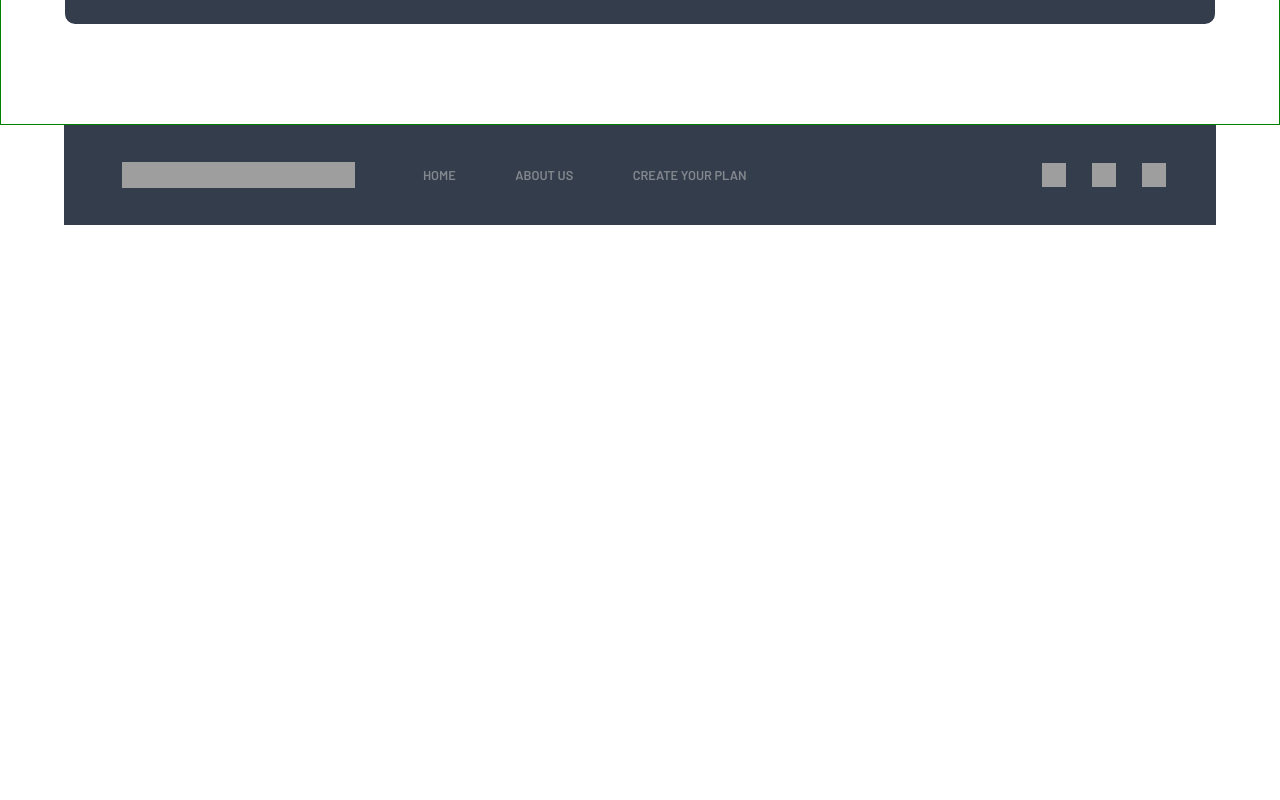
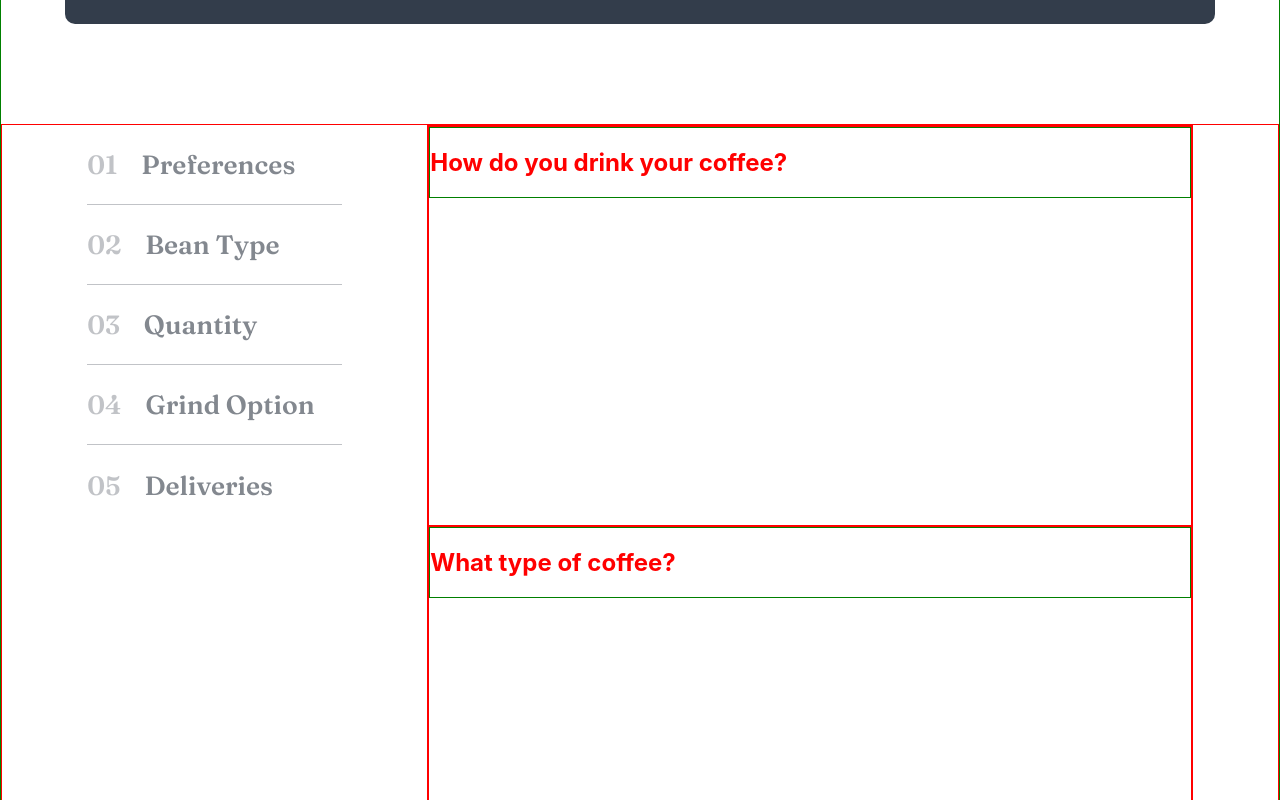
Before and after one commit to Uvacoder/abc-coffee-co, a Next.js app: page /subscribe in a window 1280 px wide. Shown: the part 1320-2120 px from the top of the page. Before the commit the page ends 1633 px from the top, so only its background shows below. Built offline with nearby package versions, Linux system fonts and the light colour scheme; grey boxes are pictures that could not be loaded.

Commit message:
work on the Subscribe/Selection component

```diff
--- /dev/null
+++ b/components/Subscribe/Selection.js
@@ -0,0 +1,41 @@
+import styles from '../../styles/Subscribe/Selection.module.scss'
+
+export default function Selection() {
+
+    return (
+        <div className={styles.container}>
+           <div className={styles.selectionBox}>
+                <div className={styles.selectionName}><span className={styles.numberSpan}>01</span>Preferences</div>
+                <div className={styles.selectionName}><span className={styles.numberSpan}>02</span>Bean Type</div>
+                <div className={styles.selectionName}><span className={styles.numberSpan}>03</span>Quantity</div>
+                <div className={styles.selectionName}><span className={styles.numberSpan}>04</span>Grind Option</div>
+                <div className={styles.selectionName}><span className={styles.numberSpan}>05</span>Deliveries</div>
+           </div>
+           <div className={styles.rightSelectionContainer}>
+              <div className={styles.selectionDropDownBox}>
+                <div className={styles.selectionTitleContainer}><h2>How do you drink your coffee?</h2></div>
+
+
+              </div>
+              <div className={styles.selectionDropDownBox}>
+                <div className={styles.selectionTitleContainer}><h2>What type of coffee?</h2></div>
+
+              </div>
+              <div className={styles.selectionDropDownBox}>
+                <div className={styles.selectionTitleContainer}><h2>How much would you like?</h2></div>
+
+              </div>
+              <div className={styles.selectionDropDownBox}>
+                <div className={styles.selectionTitleContainer}><h2>Want us to grind them?</h2></div>
+
+              </div>
+              <div className={styles.selectionDropDownBox}>
+                <div className={styles.selectionTitleContainer}><h2>How often should we deliver?</h2></div>
+
+              </div>
+           </div>
+
+        </div>
+
+    )
+}
--- a/pages/subscribe.js
+++ b/pages/subscribe.js
@@ -1,6 +1,7 @@
 import styles from '../styles/Subscribe.module.scss'
 import Hero from '../components/Subscribe/Hero'
 import HowItWorks from '../components/Subscribe/HowItWorks'
+import Selection from '../components/Subscribe/Selection'
 
 export default function Subscribe(){
 
@@ -8,6 +9,7 @@ export default function Subscribe(){
         <div className={styles.container}>
             <Hero />
             <HowItWorks />
+            <Selection />
         </div>
     )
 }
--- /dev/null
+++ b/styles/Subscribe/Selection.module.scss
@@ -0,0 +1,48 @@
+@use '../variables' as V;
+
+.container {
+    width: 100%;
+    height: auto;
+    border: 1px solid red;
+    color: red;
+    display: flex;
+    justify-content: space-evenly;
+}
+
+.selectionBox {
+    width: 255px;
+    font-family: V.$fraunce;
+}
+
+.numberSpan {
+    color: rgba(131,136,143, .5);
+    padding-right: 1.5rem;
+}
+
+.selectionName {
+    color: V.$grey;
+    height: 80px;
+    display: flex;
+    align-items: center;
+    font-size: 1.65rem;
+    font-weight: 600;
+    border-bottom: 1px solid rgba(131,136,143, .5);
+}
+
+.selectionName:last-child {
+    border-bottom: none;
+}
+
+.rightSelectionContainer {
+    border: 1px solid red;
+    width: 60%;
+}
+
+.selectionDropDownBox {
+    border: 1px solid red;
+    height: 400px;
+}
+
+.selectionTitleContainer {
+    border: 1px solid green;
+}
```
